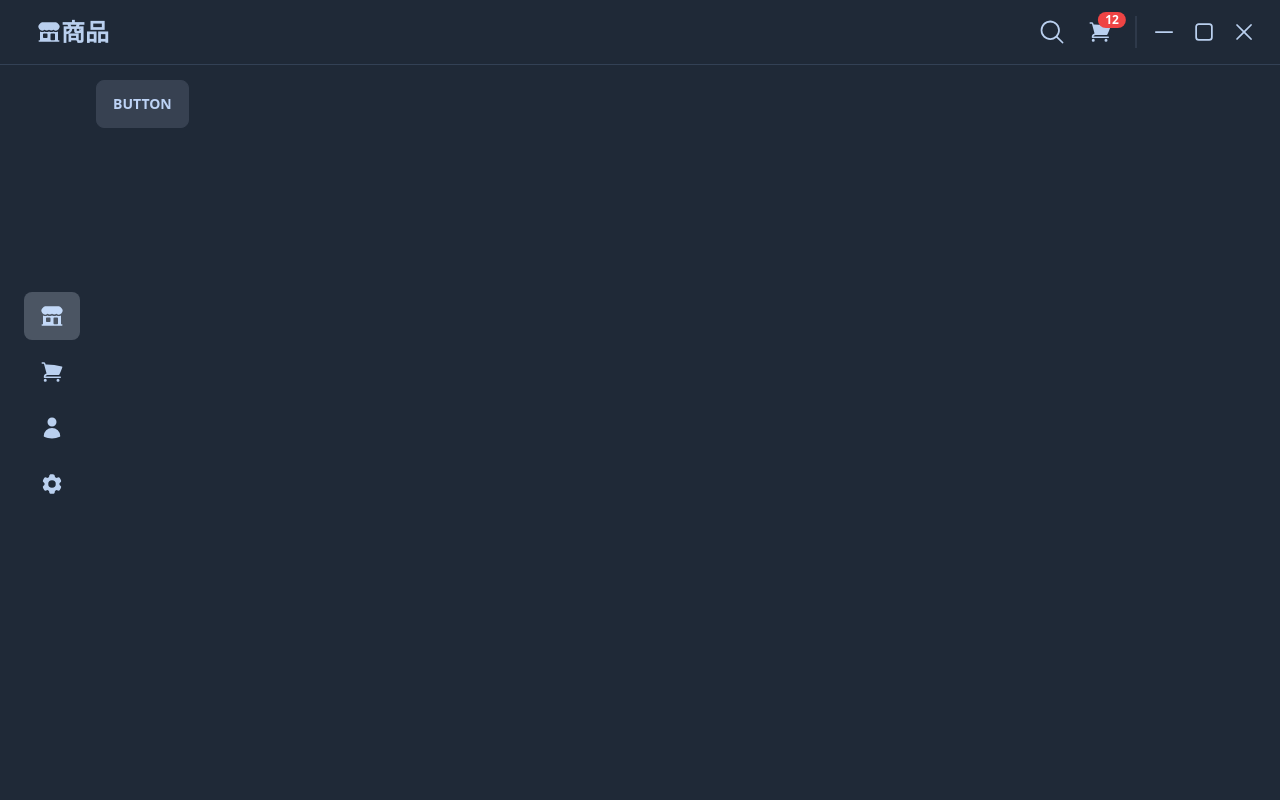
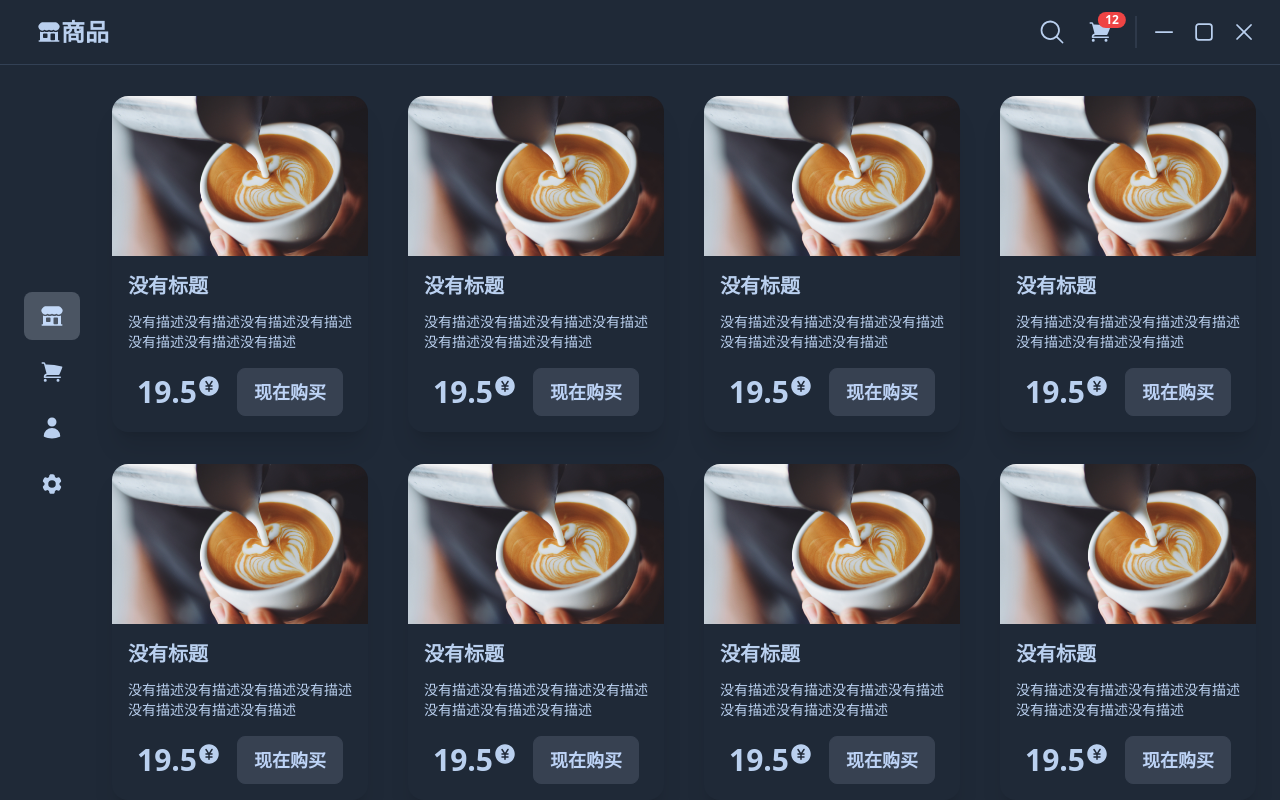
Before and after one commit to dsxksss/shop_coffee_application, a Vue app: page / in a window 1280 px wide. Built offline with nearby package versions, Linux system fonts and the light colour scheme.

Commit message:
添加依赖 调整文件命名 调整页面内容

```diff
--- a/package.json
+++ b/package.json
@@ -10,8 +10,10 @@
     "tauri": "tauri"
   },
   "dependencies": {
+    "@headlessui/vue": "^1.7.14",
     "@heroicons/vue": "^2.0.15",
     "@tauri-apps/api": "^1.2.0",
+    "axios": "^1.4.0",
     "daisyui": "^2.50.0",
     "vue": "^3.2.45"
   },
--- a/src/components/PageContent.vue
+++ b/src/components/PageContent.vue
@@ -1,13 +1,13 @@
 <script setup>
 import Home from "../pages/Home.vue"
 import My from "../pages/My.vue";
-import Product from '../pages/Product.vue';
+import ProductCar from '../pages/ProductCar.vue';
 import Setting from "../pages/setting.vue";
 import { inject } from "vue"
 
 const pages = [
     Home,
-    Product,
+    ProductCar,
     My,
     Setting
 ];
@@ -19,9 +19,8 @@ const pages = [
     <div class="pt-20 h-screen overflow-hidden">
         <!-- 页面实体内容 -->
         <div class="pl-24 h-full overflow-y-scroll scroll-smooth">
-            <KeepAlive>
-                <component :is="pages[inject('nowPage').value]" />
-            </KeepAlive>
+
+            <component :is="pages[inject('nowPage').value]" />
         </div>
     </div>
 </template>
--- a/src/pages/Home.vue
+++ b/src/pages/Home.vue
@@ -1,3 +1,21 @@
+<script setup>
+import ShopCard from '../components/ShopCard.vue';
+</script>
+
 <template>
-    <button class="btn">BUTTON</button>
+    <div class="grid lg:grid-cols-3 xl:grid-cols-4 sm:grid-cols-2 grid-cols-1 justify-start 2xl:justify-items-center">
+        <ShopCard />
+        <ShopCard />
+        <ShopCard />
+        <ShopCard />
+        <ShopCard />
+        <ShopCard />
+        <ShopCard />
+        <ShopCard />
+        <ShopCard />
+        <ShopCard />
+        <ShopCard />
+        <ShopCard />
+        <ShopCard />
+    </div>
 </template>
--- a/src/pages/Product.vue
+++ /dev/null
@@ -1,23 +0,0 @@
-<script setup>
-    import ShopCard from '../components/ShopCard.vue';
-</script>
-
-<template>
-    <div
-        class="grid lg:grid-cols-3 xl:grid-cols-4 sm:grid-cols-2 grid-cols-1 justify-items-center">
-        <ShopCard />
-        <ShopCard />
-        <ShopCard />
-        <ShopCard />
-        <ShopCard />
-        <ShopCard />
-        <ShopCard />
-        <ShopCard />
-        <ShopCard />
-        <ShopCard />
-        <ShopCard />
-        <ShopCard />
-        <ShopCard />
-    </div>
-
-</template>
--- /dev/null
+++ b/src/pages/ProductCar.vue
@@ -0,0 +1,3 @@
+<template>
+    <button class="btn btn-success">BUTTON</button>
+</template>
```
Also changed, not shown: 1 other file (tests, documents, lock files or other folders).
